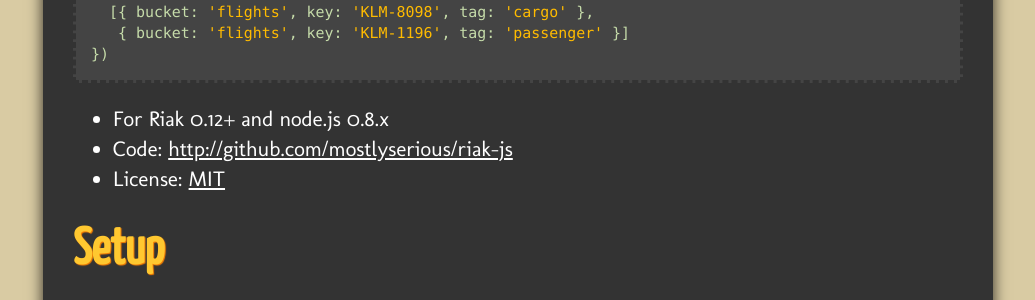
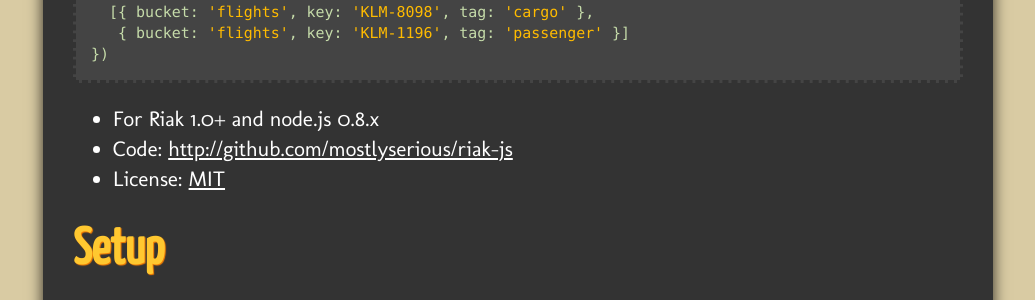
Before and after one commit to mostlyserious/riak-js, a Jekyll site: the page built from index.md, in a window 1280 px wide and 900 px high. Shown: the part 366-666 px from the top of the window, without its empty margins (122-1157 px from the left). Built offline with Jekyll 4.4.1, drawn with Linux system fonts in a browser that asks for light colours.

Commit message:
Riak 1.0 and newer is a reasonable requirement.

```diff
--- a/index.md
+++ b/index.md
@@ -10,7 +10,7 @@ layout: page
        { bucket: 'flights', key: 'KLM-1196', tag: 'passenger' }]
     })
 
-* For Riak 0.12+ and node.js 0.8.x
+* For Riak 1.0+ and node.js 0.8.x
 * Code: <http://github.com/mostlyserious/riak-js>
 * License: [MIT](http://opensource.org/licenses/mit-license.php)
 
```
